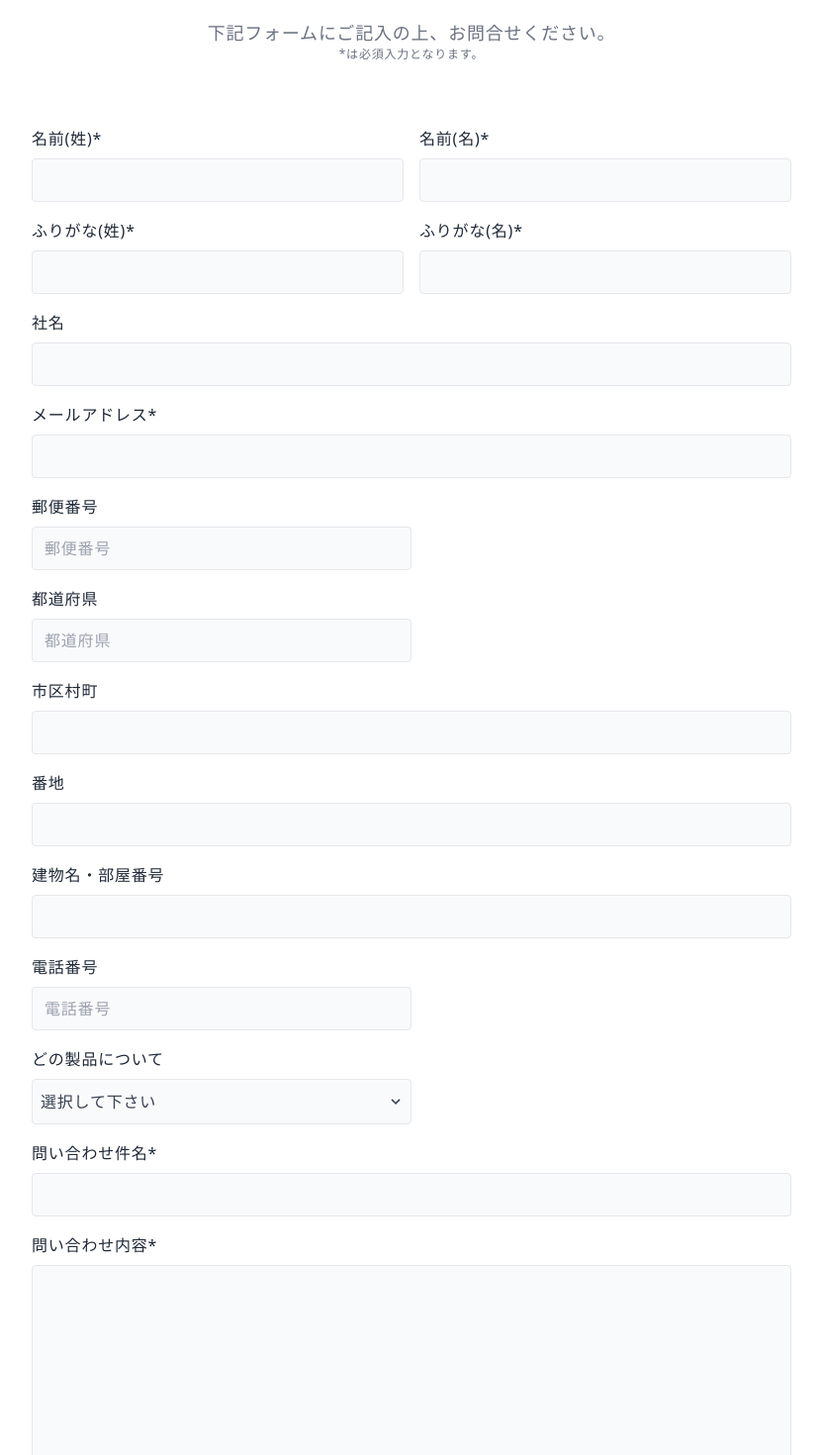
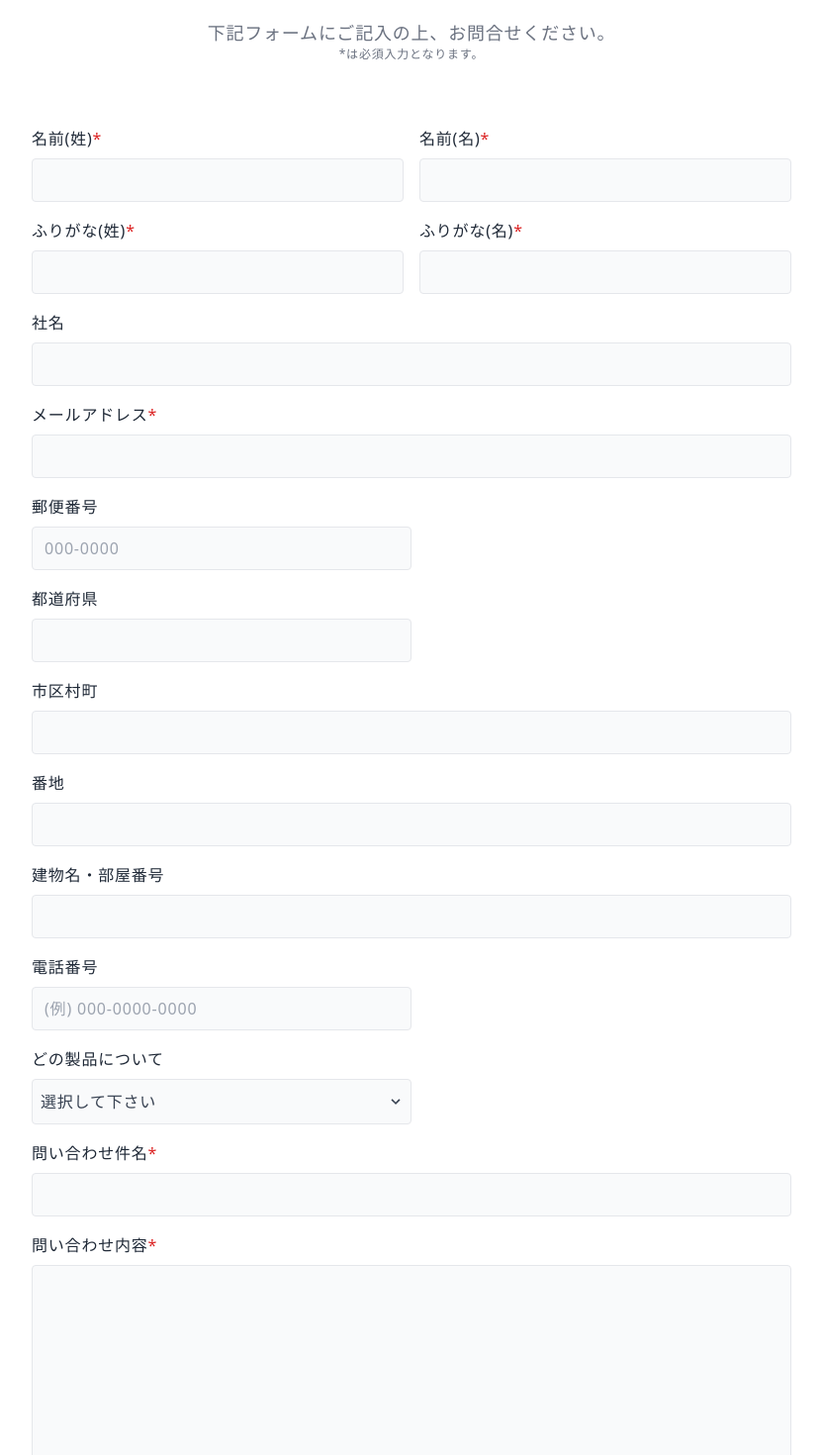
Before and after one commit to kumabiko/contact-form, a Next.js app: page / in a window 1280 px wide. Shown: the part 717-2187 px from the top of the page at 99% size, without its empty margins (224-1055 px from the left). Built offline with nearby package versions, Linux system fonts and the light colour scheme.

Commit message:
バリデーションの実装

```diff
--- a/package.json
+++ b/package.json
@@ -11,7 +11,6 @@
     "format": "prettier --write --ignore-path .gitignore './**/*.{js,jsx,ts,tsx,json}"
   },
   "dependencies": {
-    "@hookform/error-message": "^2.0.0",
     "next": "12.1.5",
     "react": "18.1.0",
     "react-dom": "18.1.0",
--- a/src/components/uiParts/Form.tsx
+++ b/src/components/uiParts/Form.tsx
@@ -1,6 +1,6 @@
-import { ErrorMessage } from '@hookform/error-message'; //エラーメッセージコンポーネント
+//エラーメッセージコンポーネント
 import { useRouter } from 'next/router';
-import React from 'react';
+import React, { useState } from 'react';
 // react-hook-formから、useFormContextとSubmitHandlerをimport
 // SubmitHandlerは、submitイベントに関する関数の型宣言に使う
 import { SubmitHandler, useFormContext } from 'react-hook-form';
@@ -8,6 +8,7 @@ import { SubmitHandler, useFormContext } from 'react-hook-form';
 import { FormInput } from '@/types/contact';
 
 export const Form = () => {
+  const [isChecked, setIdChecked] = useState(false);
   const router = useRouter();
 
   // useFormフックを使い、registerとhandleSubmitを取得する。
@@ -21,9 +22,13 @@ export const Form = () => {
 
   // submitイベントが発生して、かつバリデーションが成功した場合に実行する関数。
   const onSubmit: SubmitHandler<FormInput> = async (data) => {
-    console.log(data);
+    await router.push(`/?confirm=1`);
+  };
 
-    await router.push(`/?confirm=1`);
+  const handleChange = () => {
+    setIdChecked(!isChecked);
+    console.log(isChecked);
+    console.log('isChecked');
   };
 
   return (
@@ -48,24 +53,21 @@ export const Form = () => {
             // eslint-disable-next-line @typescript-eslint/no-misused-promises
             onSubmit={handleSubmit(onSubmit)}
           >
+            {/* 名前(姓)* */}
             <div>
               <label
                 htmlFor="firstName"
                 className="inline-block mb-2 text-sm text-gray-800 sm:text-base"
               >
-                名前(姓)*
+                名前(姓)<span className="text-red-600">*</span>
               </label>
               <input
                 className="py-2 px-3 w-full text-gray-800 bg-gray-50 focus:bg-white rounded border"
-                {...register('familyName', { required: 'お名前は必須項目です。' })}
+                {...register('familyName', { required: true })}
               />
-              <ErrorMessage
-                errors={errors}
-                name="name"
-                render={({ message }) =>
-                  message ? <p className="form-validateMessage">{message}</p> : null
-                }
-              />
+              {errors.familyName && (
+                <p className="my-2 text-sm  font-bold text-red-600">名前(姓)は必須項目です。</p>
+              )}
             </div>
 
             <div>
@@ -73,12 +75,15 @@ export const Form = () => {
                 htmlFor="lastName"
                 className="inline-block mb-2 text-sm text-gray-800 sm:text-base"
               >
-                名前(名)*
+                名前(名)<span className="text-red-600">*</span>
               </label>
               <input
                 className="py-2 px-3 w-full text-gray-800 bg-gray-50 focus:bg-white rounded border"
                 {...register('givenName', { required: true })}
               />
+              {errors.givenName && (
+                <p className="my-2 text-sm  font-bold text-red-600">名前(名)は必須項目です。</p>
+              )}
             </div>
 
             <div>
@@ -86,13 +91,16 @@ export const Form = () => {
                 htmlFor="kanaFamilyName"
                 className="inline-block mb-2 text-sm text-gray-800 sm:text-base"
               >
-                ふりがな(姓)*
+                ふりがな(姓)<span className="text-red-600">*</span>
               </label>
               <input
                 className="py-2 px-3 w-full text-gray-800 bg-gray-50 focus:bg-white rounded border"
                 pattern="[\u3041-\u3096]*"
                 {...register('kanaFamilyName', { required: true })}
               />
+              {errors.kanaFamilyName && (
+                <p className="my-2 text-sm  font-bold text-red-600">ふりがな(姓)は必須項目です。</p>
+              )}
             </div>
 
             <div>
@@ -100,12 +108,15 @@ export const Form = () => {
                 htmlFor="kanaGivenName"
                 className="inline-block mb-2 text-sm text-gray-800 sm:text-base"
               >
-                ふりがな(名)*
+                ふりがな(名)<span className="text-red-600">*</span>
               </label>
               <input
                 className="py-2 px-3 w-full text-gray-800 bg-gray-50 focus:bg-white rounded border"
                 {...register('kanaGivenName', { required: true })}
               />
+              {errors.kanaGivenName && (
+                <p className="my-2 text-sm  font-bold text-red-600">ふりがな(名)は必須項目です。</p>
+              )}
             </div>
 
             <div className="sm:col-span-2">
@@ -126,12 +137,20 @@ export const Form = () => {
                 htmlFor="email"
                 className="inline-block mb-2 text-sm text-gray-800 sm:text-base"
               >
-                メールアドレス*
+                メールアドレス<span className="text-red-600">*</span>
               </label>
               <input
                 className="py-2 px-3 w-full text-gray-800 bg-gray-50 focus:bg-white rounded border"
-                {...register('email', { required: true })}
+                {...register('email', {
+                  required: true,
+                  pattern: /^[A-Z0-9._%+-]+@[A-Z0-9.-]+\.[A-Z]{2,4}$/i,
+                })}
               />
+              {errors.email && (
+                <p className="my-2 text-sm  font-bold text-red-600">
+                  メールアドレスを正しく入力して下さい。
+                </p>
+              )}
             </div>
 
             {/* 郵便番号 */}
@@ -145,9 +164,16 @@ export const Form = () => {
               <input
                 type="text"
                 className="py-2 px-3 w-full text-gray-800 bg-gray-50 focus:bg-white rounded border"
-                placeholder="郵便番号"
-                {...register('zipCode')}
+                placeholder="000-0000"
+                {...register('zipCode', {
+                  pattern: /^[0-9]{3}-[0-9]{4}$/,
+                })}
               />
+              {errors.zipCode && (
+                <p className="my-2 text-sm font-bold text-red-600">
+                  郵便番号を正しく入力して下さい。
+                </p>
+              )}
             </div>
 
             {/* 住所 */}
@@ -161,7 +187,6 @@ export const Form = () => {
               <input
                 type="text"
                 className="py-2 px-3 w-full text-gray-800 bg-gray-50 focus:bg-white rounded border"
-                placeholder="都道府県"
                 {...register('prefecture')}
               />
             </div>
@@ -217,12 +242,20 @@ export const Form = () => {
                 電話番号
               </label>
               <input
+                placeholder="(例) 000-0000-0000"
                 type="tel"
                 className="py-2 px-3 w-full text-gray-800 bg-gray-50 focus:bg-white rounded border"
-                placeholder="電話番号"
                 pattern="\d{2,4}-?\d{2,4}-?\d{3,4}"
-                {...register('phoneNumber')}
+                {...register('phoneNumber', {
+                  pattern: /^0\d{1,3}-\d{2,4}-\d{3,4}$/,
+                })}
               />
+              {errors.phoneNumber && (
+                <p className="my-2 text-sm font-bold text-red-600">
+                  電話番号を正しく入力して下さい。
+                  <br />
+                </p>
+              )}
             </div>
 
             {/* どの製品について start */}
@@ -264,12 +297,17 @@ export const Form = () => {
                 htmlFor="subject"
                 className="inline-block mb-2 text-sm text-gray-800 sm:text-base"
               >
-                問い合わせ件名*
+                問い合わせ件名<span className="text-red-600">*</span>
               </label>
               <input
                 className="py-2 px-3 w-full text-gray-800 bg-gray-50 focus:bg-white rounded border"
                 {...register('subject', { required: true })}
               />
+              {errors.subject && (
+                <p className="my-2 text-sm  font-bold text-red-600">
+                  問い合わせ件名は必須項目です。
+                </p>
+              )}
             </div>
             {/* 問い合わせ内容 start */}
             <div className="sm:col-span-2">
@@ -277,17 +315,22 @@ export const Form = () => {
                 htmlFor="message"
                 className="inline-block mb-2 text-sm text-gray-800 sm:text-base"
               >
-                問い合わせ内容*
+                問い合わせ内容<span className="text-red-600">*</span>
               </label>
               <textarea
                 className="py-2 px-3 w-full h-64 text-gray-800 bg-gray-50 focus:bg-white rounded border"
                 {...register('message', { required: true })}
               ></textarea>
+              {errors.message && (
+                <p className="my-2 text-sm  font-bold text-red-600">
+                  問い合わせ内容は必須項目です。
+                </p>
+              )}
             </div>
 
             <div className="mb-6 md:flex md:items-center">
               <label className="block font-bold text-gray-500">
-                <input className="mr-2 leading-tight" type="checkbox" />
+                <input className="mr-2 leading-tight" type="checkbox" onChange={handleChange} />
                 <span className="text-sm">個人情報の取り扱いに同意します。</span>
               </label>
             </div>
@@ -304,7 +347,7 @@ export const Form = () => {
 
             <div className="flex justify-center items-center sm:col-span-2">
               <button
-                disabled={!isValid}
+                disabled={!isValid || !isChecked}
                 className="inline-block py-3 px-8 text-sm font-semibold text-center text-white bg-red-500 hover:bg-red-600 active:bg-red-700 disabled:bg-gray-300 rounded-lg outline-none focus-visible:ring ring-red-300 transition duration-100 md:text-base"
               >
                 確認
```
Also changed, not shown: 1 other file (tests, documents, lock files or other folders).
